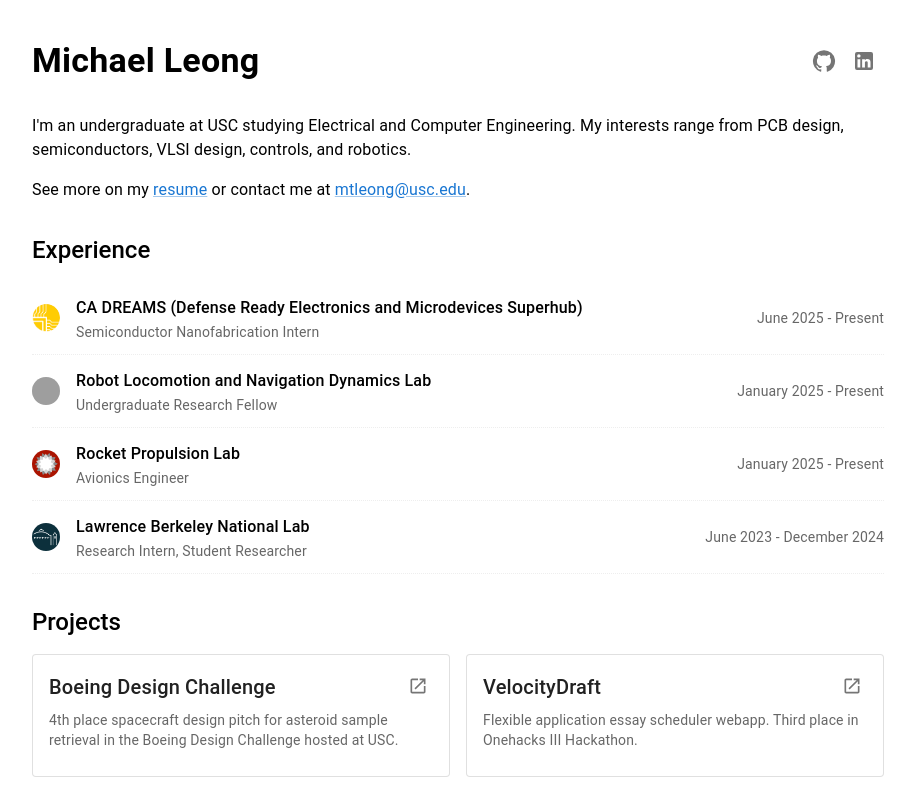
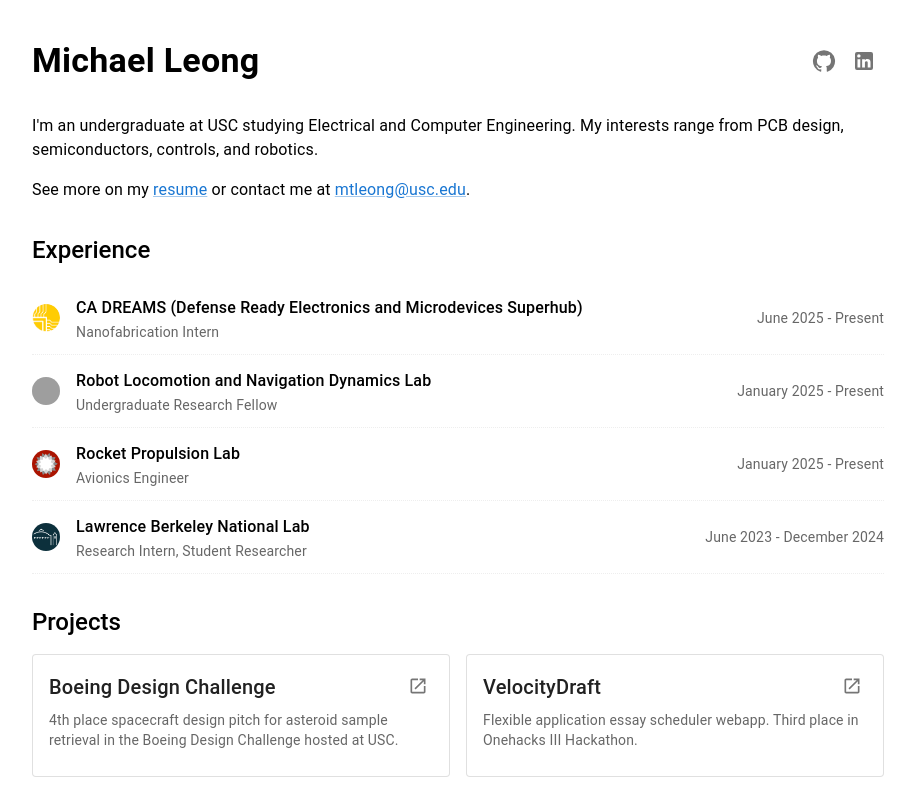
Before and after one commit to leongmichael/leongmichael.github.io, a React (Create React App) app: page / in a window 1280 px wide. Shown: the top 790 px of the page, without its empty margins (182-1097 px from the left). Built offline with nearby package versions, Linux system fonts and the light colour scheme; grey boxes are pictures that could not be loaded; the HTML template or start-up script is replaced by a standard one.

Commit message:
rewording

```diff
--- a/src/App.js
+++ b/src/App.js
@@ -42,7 +42,7 @@ const App = () => {
       <Box mb={4}>
         <Typography paragraph>
           I'm an undergraduate at USC studying Electrical and Computer Engineering.
-          My interests range from PCB design, semiconductors, VLSI design, controls, and robotics.
+          My interests range from PCB design, semiconductors, controls, and robotics.
         </Typography>
 
         <Typography paragraph>
--- a/src/components/Experience/Experience.json
+++ b/src/components/Experience/Experience.json
@@ -1,7 +1,7 @@
 [
     {
     "company": "CA DREAMS (Defense Ready Electronics and Microdevices Superhub)",
-    "role": "Semiconductor Nanofabrication Intern",
+    "role": "Nanofabrication Intern",
     "year": "June 2025 - Present",
     "logo": {
       "image": "/images/cadreams-logo.png"
```
